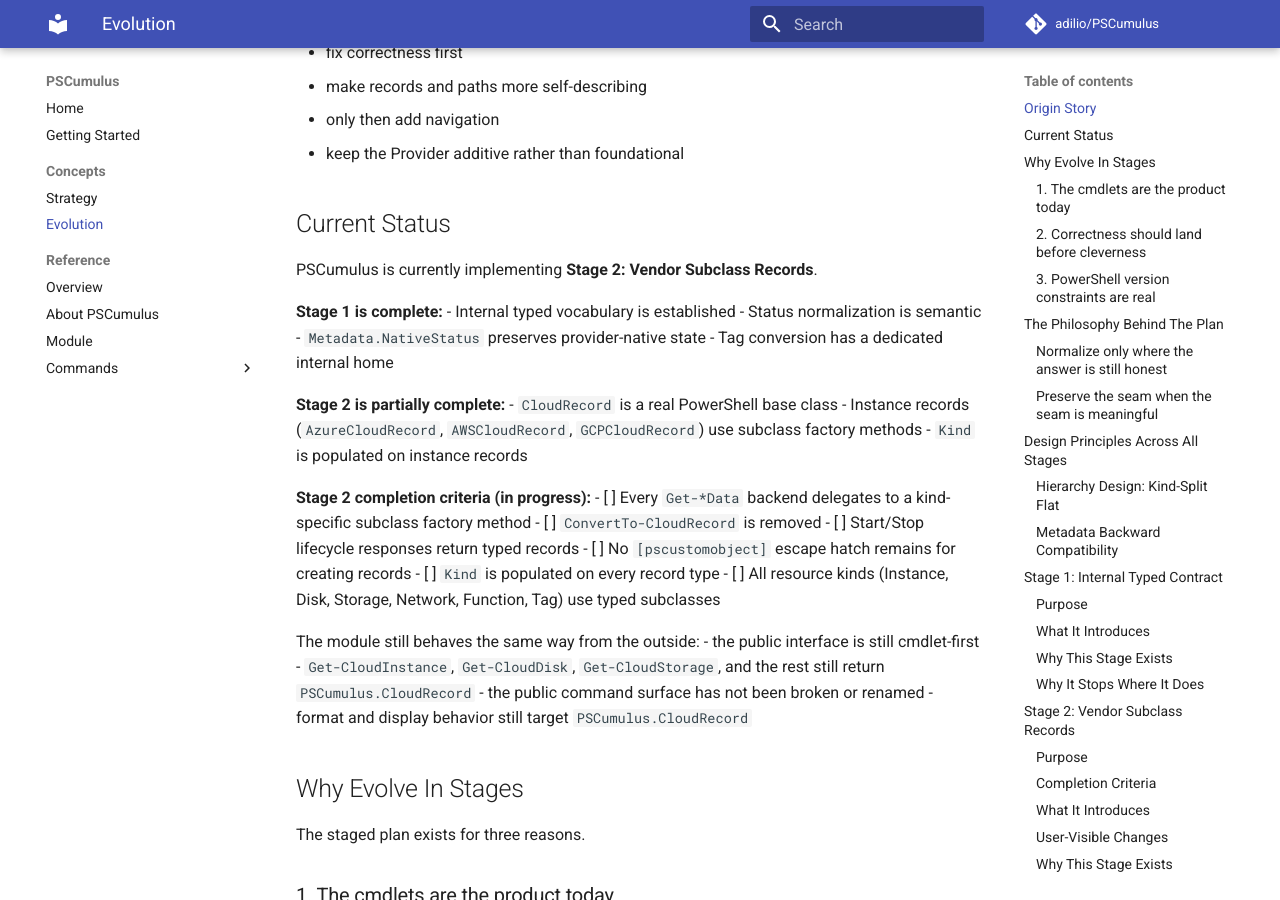
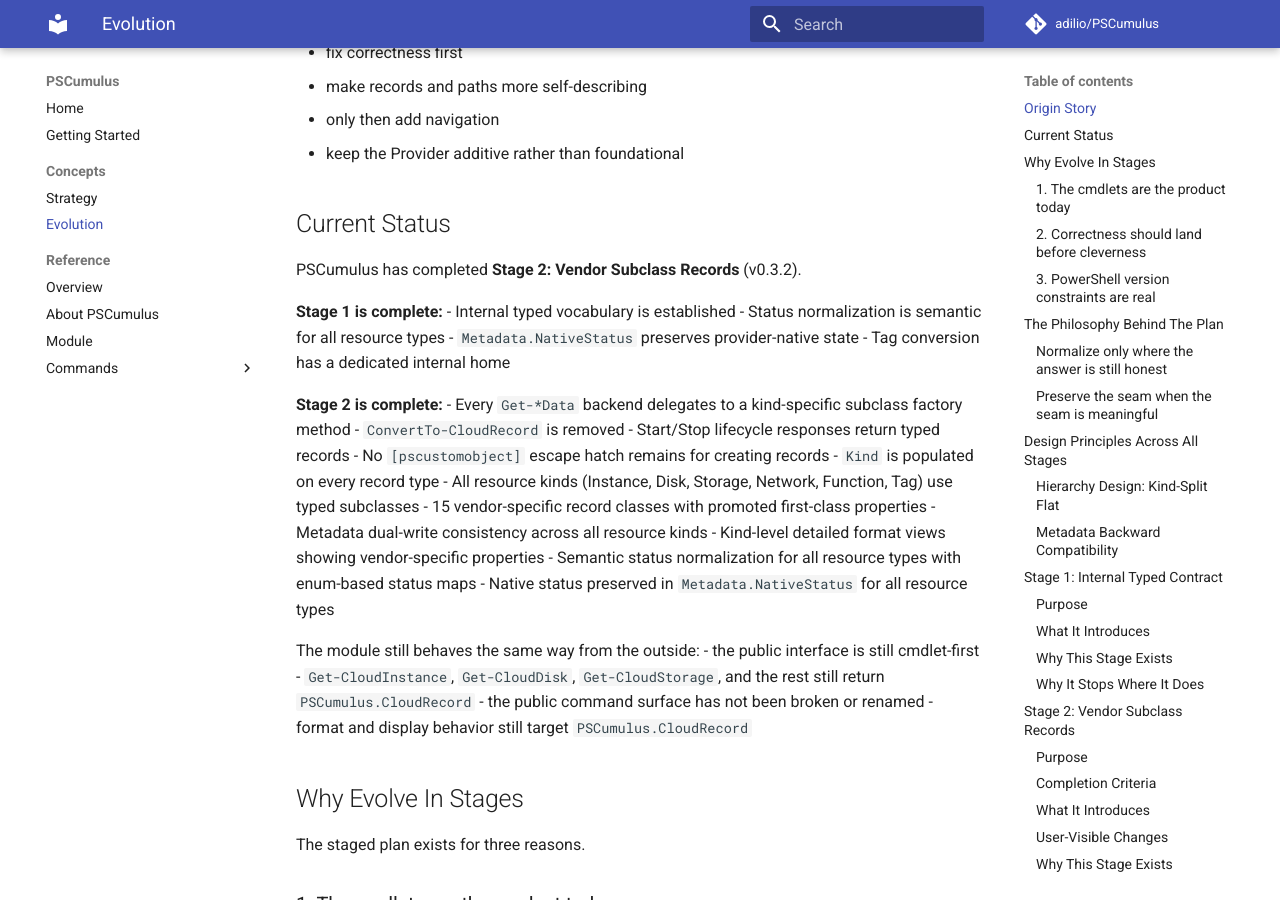
Before and after one commit to adilio/PSCumulus, an MkDocs documentation site: the page built from docs/concepts/evolution.md, in a window 1280 px wide and 900 px high, scrolled down 896 px. Built offline with MkDocs 1.6.1 and Material for MkDocs 9.7.7, drawn with Linux system fonts in a browser that asks for light colours; comment, search, counter and statistics services are not loaded.

Commit message:
Implement semantic status normalization for all non-Instance resource types
- Added CloudDiskStatus, CloudStorageStatus, CloudNetworkStatus, and CloudFunctionStatus enums
- Added CloudDiskStatusMap, CloudStorageStatusMap, CloudNetworkStatusMap, and CloudFunctionStatusMap helper classes with provider-specific normalization logic
- Updated all Disk, Storage, Network, and Function factory methods to use semantic status mapping
- Native status now preserved in Metadata.NativeStatus for all resource types
- Status values are semantic (Available, Attached, Active, etc.) across all resource kinds
- Updated test expectations to match new semantic status values
- Updated evolution.md to reflect complete status normalization
- Version bump to 0.3.2
- All 524 tests passing

```diff
--- a/docs/concepts/evolution.md
+++ b/docs/concepts/evolution.md
@@ -27,26 +27,26 @@
 
 ## Current Status
 
-PSCumulus is currently implementing **Stage 2: Vendor Subclass Records**.
+PSCumulus has completed **Stage 2: Vendor Subclass Records** (v0.3.2).
 
 **Stage 1 is complete:**
 - Internal typed vocabulary is established
-- Status normalization is semantic
+- Status normalization is semantic for all resource types
 - `Metadata.NativeStatus` preserves provider-native state
 - Tag conversion has a dedicated internal home
 
-**Stage 2 is partially complete:**
-- `CloudRecord` is a real PowerShell base class
-- Instance records (`AzureCloudRecord`, `AWSCloudRecord`, `GCPCloudRecord`) use subclass factory methods
-- `Kind` is populated on instance records
-
-**Stage 2 completion criteria (in progress):**
-- [ ] Every `Get-*Data` backend delegates to a kind-specific subclass factory method
-- [ ] `ConvertTo-CloudRecord` is removed
-- [ ] Start/Stop lifecycle responses return typed records
-- [ ] No `[pscustomobject]` escape hatch remains for creating records
-- [ ] `Kind` is populated on every record type
-- [ ] All resource kinds (Instance, Disk, Storage, Network, Function, Tag) use typed subclasses
+**Stage 2 is complete:**
+- Every `Get-*Data` backend delegates to a kind-specific subclass factory method
+- `ConvertTo-CloudRecord` is removed
+- Start/Stop lifecycle responses return typed records
+- No `[pscustomobject]` escape hatch remains for creating records
+- `Kind` is populated on every record type
+- All resource kinds (Instance, Disk, Storage, Network, Function, Tag) use typed subclasses
+- 15 vendor-specific record classes with promoted first-class properties
+- Metadata dual-write consistency across all resource kinds
+- Kind-level detailed format views showing vendor-specific properties
+- Semantic status normalization for all resource types with enum-based status maps
+- Native status preserved in `Metadata.NativeStatus` for all resource types
 
 The module still behaves the same way from the outside:
 - the public interface is still cmdlet-first
```
Also changed, not shown: 7 other files.
